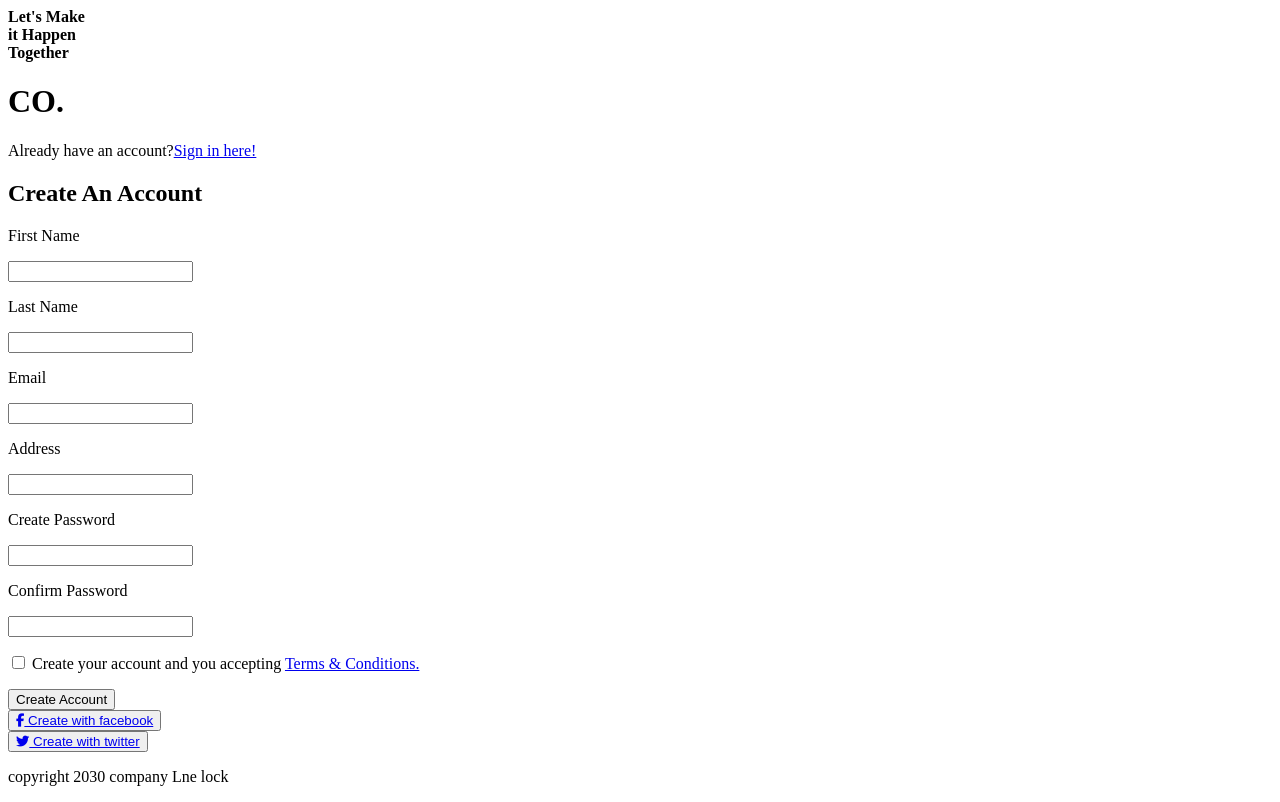
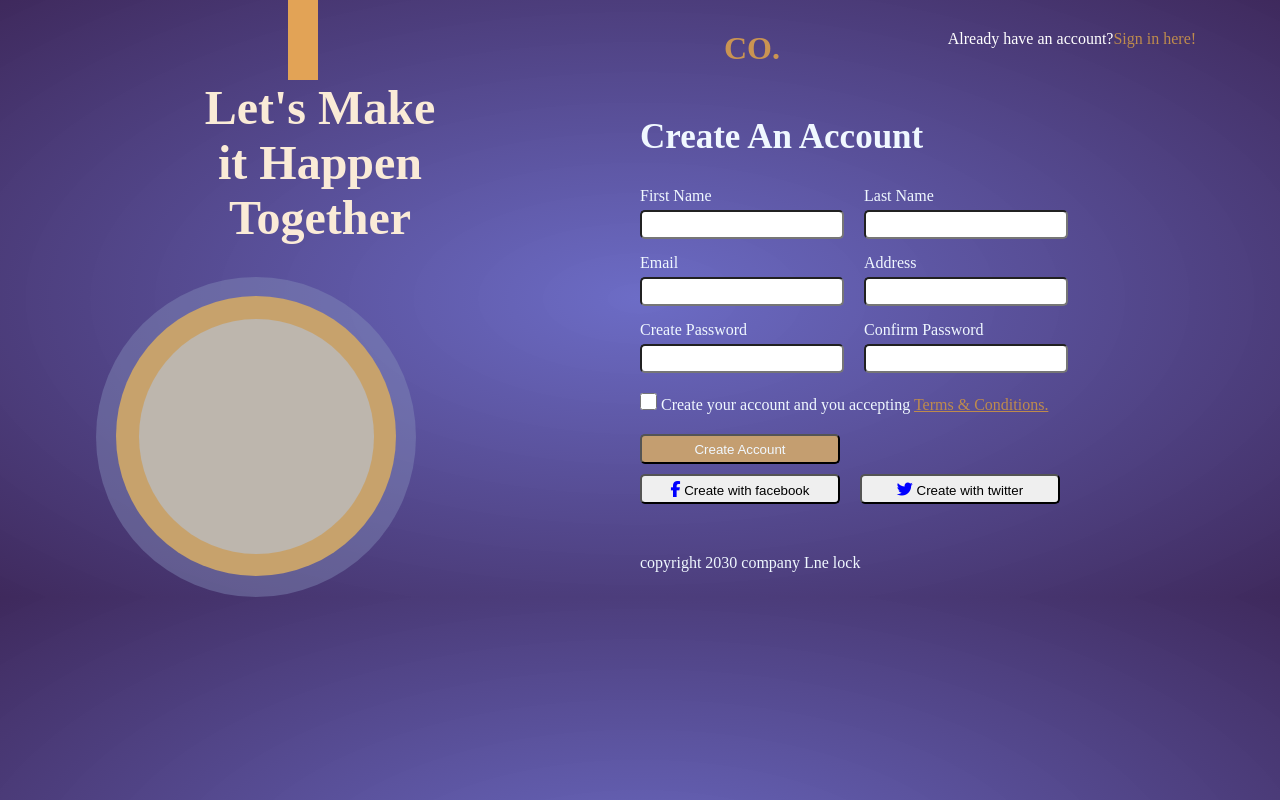
Before and after one commit to Ravi2ishwakarma/Login-signup, a plain HTML site: page index.html in a window 1280 px wide. Drawn offline with Linux system fonts and the light colour scheme.

Commit message:
Update style.css

```diff
--- a/style.css
+++ b/style.css
@@ -1,79 +1,181 @@
-<!DOCTYPE html>
-<html lang="en">
-<head>
-    <meta charset="UTF-8">
-    <meta name="viewport" content="width=device-width, initial-scale=1.0">
-    <title>Document</title>
-    <link rel="stylesheet" href="style.css">
-    <script src="https://kit.fontawesome.com/951e007d74.js" crossorigin="anonymous"></script>
-</head>
-<body>
-    <div class="container">
-        <div class="one">
-            <div class="one1">
-                <div class="rec"></div>
-                <div class="text"><b>Let's Make <br> it Happen <br> Together</b></div>
-            </div>
-            <div class="one2">
-                <div class="c1">
-                    <div class="c2">
-                        <div class="c3">
+*{
+    margin: 0%;
+    padding: 0%;
+}
+body{
+    background:radial-gradient(rgba(72, 72, 184, 0.8),rgba(30, 5, 65, 0.856));
+}
+.container{
+    display: flex;
+    width: 100%;
+    height: 100%;
+    flex-wrap:wrap;
+}
+.one{
+    width: 50%;
+    height: 100%;
+}
+.two{
+    width: 50%;
+    height: 100%;
+}
+.one1{
+    height: 50%;
+    width: 100%;
 
-                        </div>
-                    </div>
-                </div>
-            </div>
-        </div>
-        <div class="two">
-            <div class="two1">
-                <h1>CO.</h1>
-                <p>Already have an account?<a href="login.html">Sign in here!</a></p>
-            </div>
-            <h2>Create An Account</h2>
-            <form onsubmit="myfun()">
-                <div class="two2">
-                    <div class="name">
-                     <div><p>First Name</p>
-                         <input type="text"  required ="" id="">
-                     </div>
-                     <div>
-                         <p>Last Name</p>
-                         <input type="text" required name="" id="">
-                     </div>
-                    </div>
-                    <div class="email">
-                     <div><p>Email</p>
-                         <input type="email" required name="" id="">
-                     </div>
-                     <div>
-                         <p>Address</p>
-                         <input type="text" required name="" id="">
-                     </div>
-                    </div>
-                    <div class="pass">
-                     <div><p>Create Password</p>
-                         <input id="password" type="password" required name="" id="">
-                     </div>
-                     <div>
-                         <p>Confirm Password</p>
-                         <input id="cpassword" type="password" required name="" id="">
-                     </div>
-                    </div>
-                    <p class="terms"><input type="checkbox" required name="" id=""> Create your account and you accepting <a href="#">Terms & Conditions.</a></p>
-                    <button class="create">Create Account</button>
-                        <div class="another">
-                     <div>
-                         <button><a href="#"><i class="fa-brands fa-facebook-f"></i> Create with facebook</a></button>
-                     </div>
-                     <div>
-                         <button><a href="#"><i class="fa-brands fa-twitter"></i> Create with twitter</a></button>
-                     </div>
-                    </div>
-                    <p class="footer">copyright 2030 company Lne lock</p>
-                 </div>
-            </form>
-        </div>
-    </div>
-<script src="script.js"></script>
-</body>
-</html>
+}
+.one2{
+    height: 50%;
+    width: 100%;
+}
+.rec{
+    margin-left: 45%;
+    height: 80px;
+    width: 30px;
+    background-color: rgb(226, 163, 86);
+}
+.text{
+    text-align: center;
+    color: antiquewhite;
+    font-size: 3rem;
+    font-weight: 700;
+}
+.c1{
+    margin: 5% 0 0 15%;
+    width: 320px;
+    height: 320px;
+    border-radius: 50%;
+    background-color: rgba(133, 141, 184, 0.438);
+    display: flex;
+    justify-content: center;
+}
+.c2{
+    margin-top: 6%;
+    width: 280px;
+    height: 280px;
+    border-radius: 50%;
+    background-color: rgb(199, 162, 108);
+    display: flex;
+    justify-content: center;
+}
+.c3{
+    margin-top: 8%;
+    width: 235px;
+    height: 235px;
+    border-radius: 50%;
+    background-color: rgb(189, 182, 173);
+}
+.two1{
+    margin-top: 30px;
+    display: flex;
+    color: white;
+    justify-content: space-around;
+}
+.two1 h1{
+    color: rgb(202, 148, 82);
+}
+.two1 a{
+    text-decoration: none;
+    color: rgb(190, 139, 77);
+}
+.two{
+    color: aliceblue;
+}
+.two h2{
+ margin-top: 50px;
+ font-size: 35px;
+ font-weight: 700;
+}
+.name{
+    margin-top: 30px;
+    display: flex;
+    gap: 20px;
+}
+.email{
+    margin-top: 15px;
+    display: flex;
+    gap: 20px;
+}
+.pass{
+    margin-top: 15px;
+    display: flex;
+    gap: 20px;
+}
+.two2 input{
+    width: 200px;
+    height: 25px;
+    border-radius: 5px;
+    margin-top: 5px;
+}
+.terms{
+    margin-top: 15px;
+}
+.terms a{
+    color:  rgb(190, 139, 77);
+}
+.terms input{
+    height: 17px;
+    width: 17px;
+
+}
+.create {
+    margin-top: 20px;
+    background-color: rgb(196, 158, 112);
+    color: aliceblue;
+    width: 200px;
+    height: 30px;
+    border-radius: 5px;
+}
+.another{
+    margin-top: 10px;
+    display: flex;
+    gap: 20px;
+}
+.another button{
+    width: 200px;
+    height: 30px;
+    border-radius: 5px;
+}
+.another button i{
+    color: blue;
+    font-size: 1rem;
+}
+ button a{
+    text-decoration: none;
+    color: black;
+}
+.footer{
+    margin-top: 50px;
+}
+@media (max-width:400px) {
+    .container{
+        display: grid;
+        text-align: center;
+    }
+    .name{
+
+        text-align: center;
+        display: grid;
+    }
+    .email{
+
+        text-align: center;
+        display: grid;
+    }
+    .pass{
+
+        text-align: center;
+        display: grid;
+    }
+    .another{
+
+        text-align: center;
+        display: grid;
+    }
+    .text{
+        margin-left: 50%;
+    }
+    .two2{
+        margin-left: 40%;
+    }
+}
```
